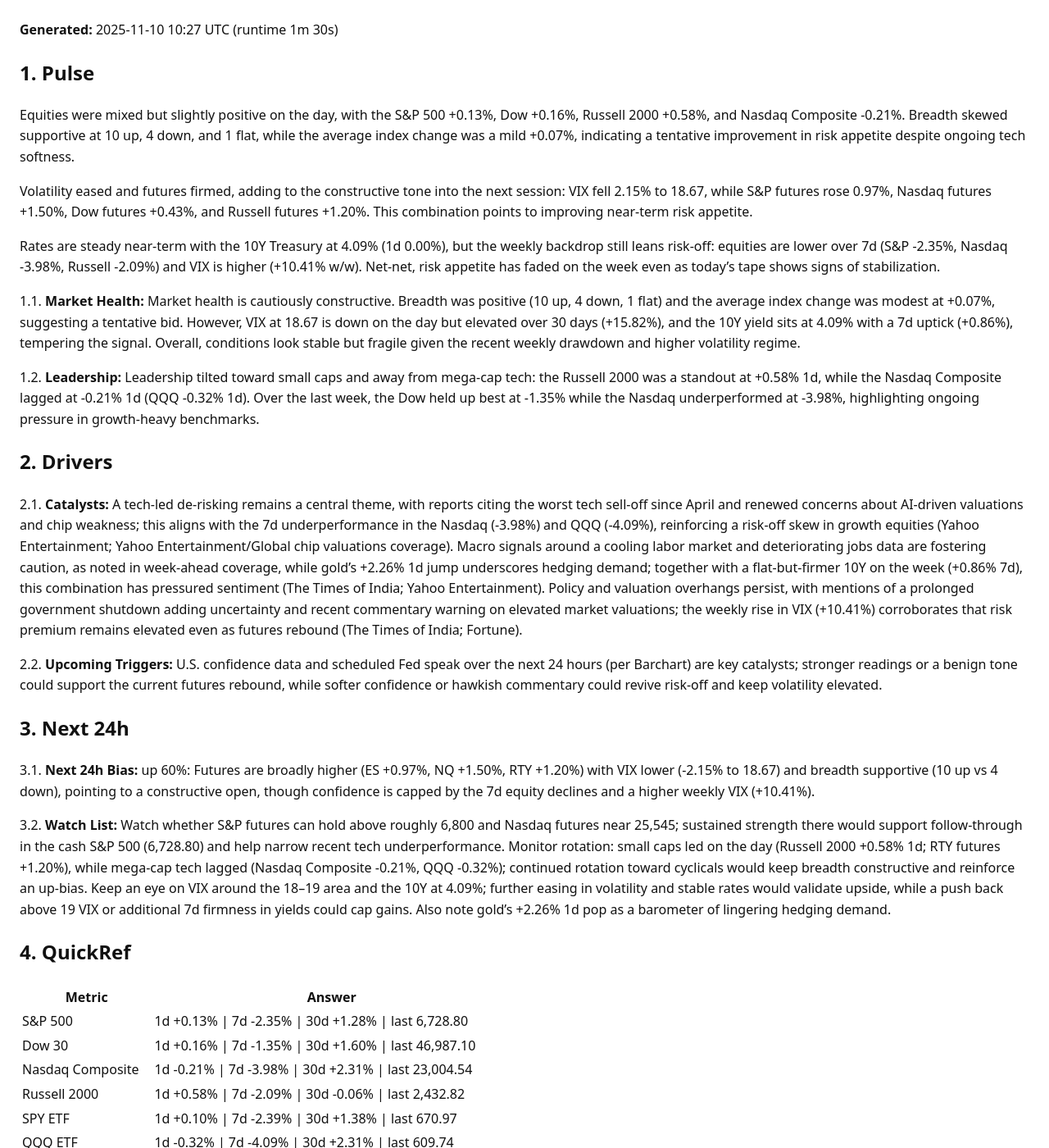
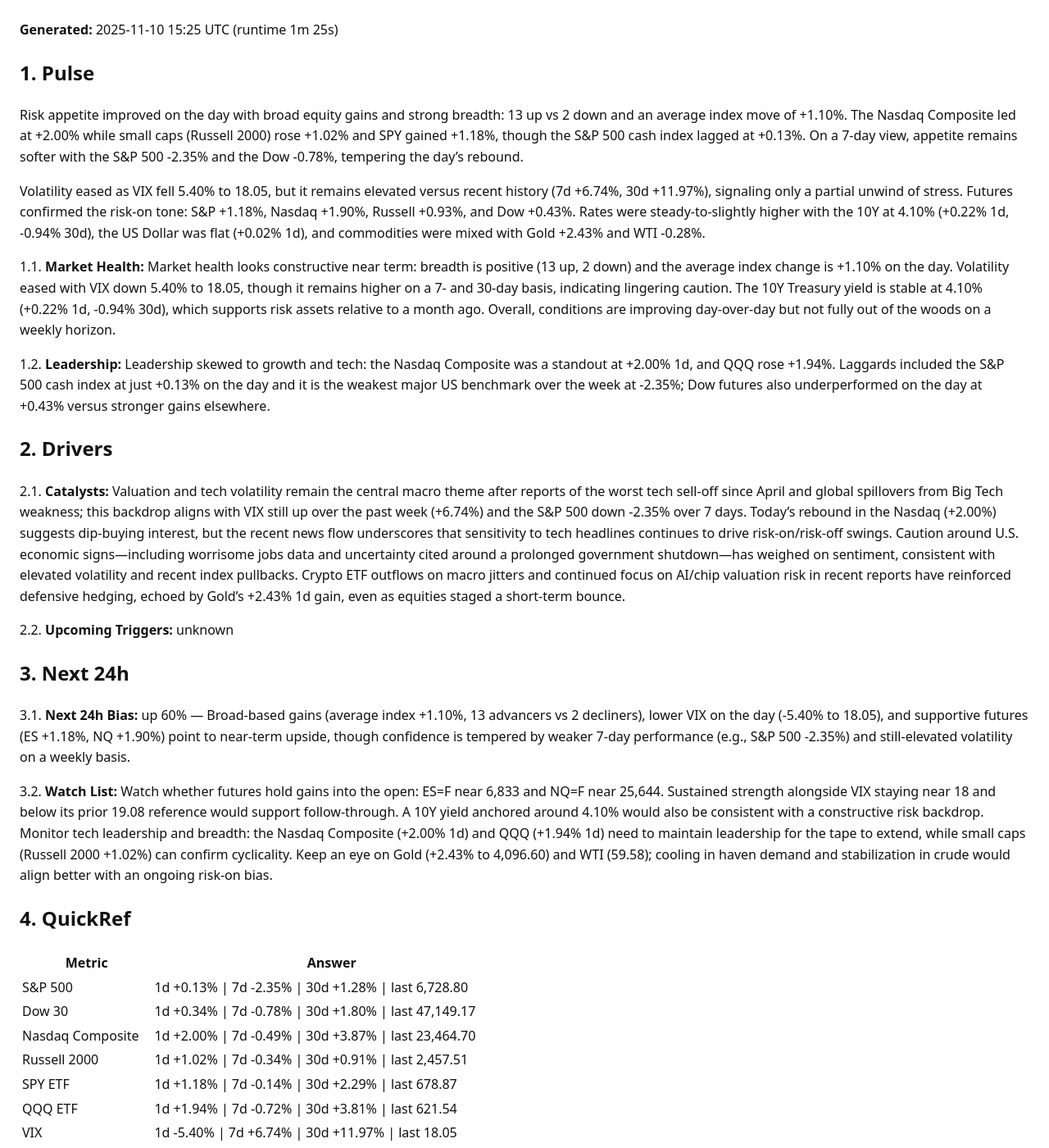
Before and after one commit to ryness/stonks, a Jekyll site: the page built from _reports/GODSEYE.md, in a window 1280 px wide and 1400 px high. Shown: the whole window at 82% size. Built offline with Jekyll 4.4.1, drawn with Linux system fonts in a browser that asks for light colours; some of the changed text lies outside the part shown.

Commit message:
Update report: rotation+GodsEye

```diff
--- a/_reports/GODSEYE.md
+++ b/_reports/GODSEYE.md
@@ -3,34 +3,32 @@ layout: default
 title: "GodsEye Market Report"
 ticker: "GODSEYE"
 date: 2025-11-10
-generated_at: 2025-11-10T10:27:41.708628+00:00
-runtime_seconds: 90.33
+generated_at: 2025-11-10T15:25:28.496735+00:00
+runtime_seconds: 84.65
 raw_markdown: |
-  **Generated:** <time class="js-local-time" datetime="2025-11-10T10:27:41.708628+00:00">2025-11-10 10:27 UTC</time> (runtime 1m 30s)
+  **Generated:** <time class="js-local-time" datetime="2025-11-10T15:25:28.496735+00:00">2025-11-10 15:25 UTC</time> (runtime 1m 25s)
 
   ## 1. Pulse
 
-  Equities were mixed but slightly positive on the day, with the S&P 500 +0.13%, Dow +0.16%, Russell 2000 +0.58%, and Nasdaq Composite -0.21%. Breadth skewed supportive at 10 up, 4 down, and 1 flat, while the average index change was a mild +0.07%, indicating a tentative improvement in risk appetite despite ongoing tech softness.
+  Risk appetite improved on the day with broad equity gains and strong breadth: 13 up vs 2 down and an average index move of +1.10%. The Nasdaq Composite led at +2.00% while small caps (Russell 2000) rose +1.02% and SPY gained +1.18%, though the S&P 500 cash index lagged at +0.13%. On a 7-day view, appetite remains softer with the S&P 500 -2.35% and the Dow -0.78%, tempering the day’s rebound.
 
-  Volatility eased and futures firmed, adding to the constructive tone into the next session: VIX fell 2.15% to 18.67, while S&P futures rose 0.97%, Nasdaq futures +1.50%, Dow futures +0.43%, and Russell futures +1.20%. This combination points to improving near-term risk appetite.
+  Volatility eased as VIX fell 5.40% to 18.05, but it remains elevated versus recent history (7d +6.74%, 30d +11.97%), signaling only a partial unwind of stress. Futures confirmed the risk-on tone: S&P +1.18%, Nasdaq +1.90%, Russell +0.93%, and Dow +0.43%. Rates were steady-to-slightly higher with the 10Y at 4.10% (+0.22% 1d, -0.94% 30d), the US Dollar was flat (+0.02% 1d), and commodities were mixed with Gold +2.43% and WTI -0.28%.
 
-  Rates are steady near-term with the 10Y Treasury at 4.09% (1d 0.00%), but the weekly backdrop still leans risk-off: equities are lower over 7d (S&P -2.35%, Nasdaq -3.98%, Russell -2.09%) and VIX is higher (+10.41% w/w). Net-net, risk appetite has faded on the week even as today’s tape shows signs of stabilization.
+  1.1. **Market Health:** Market health looks constructive near term: breadth is positive (13 up, 2 down) and the average index change is +1.10% on the day. Volatility eased with VIX down 5.40% to 18.05, though it remains higher on a 7- and 30-day basis, indicating lingering caution. The 10Y Treasury yield is stable at 4.10% (+0.22% 1d, -0.94% 30d), which supports risk assets relative to a month ago. Overall, conditions are improving day-over-day but not fully out of the woods on a weekly horizon.
 
-  1.1. **Market Health:** Market health is cautiously constructive. Breadth was positive (10 up, 4 down, 1 flat) and the average index change was modest at +0.07%, suggesting a tentative bid. However, VIX at 18.67 is down on the day but elevated over 30 days (+15.82%), and the 10Y yield sits at 4.09% with a 7d uptick (+0.86%), tempering the signal. Overall, conditions look stable but fragile given the recent weekly drawdown and higher volatility regime.
-
-  1.2. **Leadership:** Leadership tilted toward small caps and away from mega-cap tech: the Russell 2000 was a standout at +0.58% 1d, while the Nasdaq Composite lagged at -0.21% 1d (QQQ -0.32% 1d). Over the last week, the Dow held up best at -1.35% while the Nasdaq underperformed at -3.98%, highlighting ongoing pressure in growth-heavy benchmarks.
+  1.2. **Leadership:** Leadership skewed to growth and tech: the Nasdaq Composite was a standout at +2.00% 1d, and QQQ rose +1.94%. Laggards included the S&P 500 cash index at just +0.13% on the day and it is the weakest major US benchmark over the week at -2.35%; Dow futures also underperformed on the day at +0.43% versus stronger gains elsewhere.
 
   ## 2. Drivers
 
-  2.1. **Catalysts:** A tech-led de-risking remains a central theme, with reports citing the worst tech sell-off since April and renewed concerns about AI-driven valuations and chip weakness; this aligns with the 7d underperformance in the Nasdaq (-3.98%) and QQQ (-4.09%), reinforcing a risk-off skew in growth equities (Yahoo Entertainment; Yahoo Entertainment/Global chip valuations coverage). Macro signals around a cooling labor market and deteriorating jobs data are fostering caution, as noted in week-ahead coverage, while gold’s +2.26% 1d jump underscores hedging demand; together with a flat-but-firmer 10Y on the week (+0.86% 7d), this combination has pressured sentiment (The Times of India; Yahoo Entertainment). Policy and valuation overhangs persist, with mentions of a prolonged government shutdown adding uncertainty and recent commentary warning on elevated market valuations; the weekly rise in VIX (+10.41%) corroborates that risk premium remains elevated even as futures rebound (The Times of India; Fortune).
+  2.1. **Catalysts:** Valuation and tech volatility remain the central macro theme after reports of the worst tech sell-off since April and global spillovers from Big Tech weakness; this backdrop aligns with VIX still up over the past week (+6.74%) and the S&P 500 down -2.35% over 7 days. Today’s rebound in the Nasdaq (+2.00%) suggests dip-buying interest, but the recent news flow underscores that sensitivity to tech headlines continues to drive risk-on/risk-off swings. Caution around U.S. economic signs—including worrisome jobs data and uncertainty cited around a prolonged government shutdown—has weighed on sentiment, consistent with elevated volatility and recent index pullbacks. Crypto ETF outflows on macro jitters and continued focus on AI/chip valuation risk in recent reports have reinforced defensive hedging, echoed by Gold’s +2.43% 1d gain, even as equities staged a short-term bounce.
 
-  2.2. **Upcoming Triggers:** U.S. confidence data and scheduled Fed speak over the next 24 hours (per Barchart) are key catalysts; stronger readings or a benign tone could support the current futures rebound, while softer confidence or hawkish commentary could revive risk-off and keep volatility elevated.
+  2.2. **Upcoming Triggers:** unknown
 
   ## 3. Next 24h
 
-  3.1. **Next 24h Bias:** up 60%: Futures are broadly higher (ES +0.97%, NQ +1.50%, RTY +1.20%) with VIX lower (-2.15% to 18.67) and breadth supportive (10 up vs 4 down), pointing to a constructive open, though confidence is capped by the 7d equity declines and a higher weekly VIX (+10.41%).
+  3.1. **Next 24h Bias:** up 60% — Broad-based gains (average index +1.10%, 13 advancers vs 2 decliners), lower VIX on the day (-5.40% to 18.05), and supportive futures (ES +1.18%, NQ +1.90%) point to near-term upside, though confidence is tempered by weaker 7-day performance (e.g., S&P 500 -2.35%) and still-elevated volatility on a weekly basis.
 
-  3.2. **Watch List:** Watch whether S&P futures can hold above roughly 6,800 and Nasdaq futures near 25,545; sustained strength there would support follow-through in the cash S&P 500 (6,728.80) and help narrow recent tech underperformance. Monitor rotation: small caps led on the day (Russell 2000 +0.58% 1d; RTY futures +1.20%), while mega-cap tech lagged (Nasdaq Composite -0.21%, QQQ -0.32%); continued rotation toward cyclicals would keep breadth constructive and reinforce an up-bias. Keep an eye on VIX around the 18–19 area and the 10Y at 4.09%; further easing in volatility and stable rates would validate upside, while a push back above 19 VIX or additional 7d firmness in yields could cap gains. Also note gold’s +2.26% 1d pop as a barometer of lingering hedging demand.
+  3.2. **Watch List:** Watch whether futures hold gains into the open: ES=F near 6,833 and NQ=F near 25,644. Sustained strength alongside VIX staying near 18 and below its prior 19.08 reference would support follow-through. A 10Y yield anchored around 4.10% would also be consistent with a constructive risk backdrop. Monitor tech leadership and breadth: the Nasdaq Composite (+2.00% 1d) and QQQ (+1.94% 1d) need to maintain leadership for the tape to extend, while small caps (Russell 2000 +1.02%) can confirm cyclicality. Keep an eye on Gold (+2.43% to 4,096.60) and WTI (59.58); cooling in haven demand and stabilization in crude would align better with an ongoing risk-on bias.
 
   ## 4. QuickRef
 
@@ -39,20 +37,20 @@ raw_markdown: |
   <thead><tr><th>Metric</th><th>Answer</th></tr></thead>
   <tbody>
   <tr><td>S&amp;P 500</td><td>1d +0.13% | 7d -2.35% | 30d +1.28% | last 6,728.80</td></tr>
-  <tr><td>Dow 30</td><td>1d +0.16% | 7d -1.35% | 30d +1.60% | last 46,987.10</td></tr>
-  <tr><td>Nasdaq Composite</td><td>1d -0.21% | 7d -3.98% | 30d +2.31% | last 23,004.54</td></tr>
-  <tr><td>Russell 2000</td><td>1d +0.58% | 7d -2.09% | 30d -0.06% | last 2,432.82</td></tr>
-  <tr><td>SPY ETF</td><td>1d +0.10% | 7d -2.39% | 30d +1.38% | last 670.97</td></tr>
-  <tr><td>QQQ ETF</td><td>1d -0.32% | 7d -4.09% | 30d +2.31% | last 609.74</td></tr>
-  <tr><td>VIX</td><td>1d -2.15% | 7d +10.41% | 30d +15.82% | last 18.67</td></tr>
-  <tr><td>S&amp;P Fut</td><td>1d +0.97% | 7d -0.53% | 30d +1.58% | last 6,819.25</td></tr>
-  <tr><td>Nasdaq Fut</td><td>1d +1.50% | 7d -1.31% | 30d +2.85% | last 25,544.75</td></tr>
-  <tr><td>Dow Fut</td><td>1d +0.43% | 7d -0.81% | 30d +1.45% | last 47,289.00</td></tr>
-  <tr><td>Russell Fut</td><td>1d +1.20% | 7d -0.23% | 30d +0.78% | last 2,469.80</td></tr>
-  <tr><td>10Y Treasury</td><td>1d +0.00% | 7d +0.86% | 30d -2.25% | last 4.09</td></tr>
-  <tr><td>Gold Fut</td><td>1d +2.26% | 7d +2.21% | 30d +7.04% | last 4,089.90</td></tr>
-  <tr><td>WTI Crude</td><td>1d +0.87% | 7d -0.50% | 30d -5.01% | last 60.27</td></tr>
-  <tr><td>US Dollar</td><td>1d -0.05% | 7d +0.02% | 30d +1.67% | last 99.55</td></tr>
+  <tr><td>Dow 30</td><td>1d +0.34% | 7d -0.78% | 30d +1.80% | last 47,149.17</td></tr>
+  <tr><td>Nasdaq Composite</td><td>1d +2.00% | 7d -0.49% | 30d +3.87% | last 23,464.70</td></tr>
+  <tr><td>Russell 2000</td><td>1d +1.02% | 7d -0.34% | 30d +0.91% | last 2,457.51</td></tr>
+  <tr><td>SPY ETF</td><td>1d +1.18% | 7d -0.14% | 30d +2.29% | last 678.87</td></tr>
+  <tr><td>QQQ ETF</td><td>1d +1.94% | 7d -0.72% | 30d +3.81% | last 621.54</td></tr>
+  <tr><td>VIX</td><td>1d -5.40% | 7d +6.74% | 30d +11.97% | last 18.05</td></tr>
+  <tr><td>S&amp;P Fut</td><td>1d +1.18% | 7d -0.32% | 30d +1.78% | last 6,833.25</td></tr>
+  <tr><td>Nasdaq Fut</td><td>1d +1.90% | 7d -0.92% | 30d +3.25% | last 25,644.00</td></tr>
+  <tr><td>Dow Fut</td><td>1d +0.43% | 7d -0.82% | 30d +1.45% | last 47,286.00</td></tr>
+  <tr><td>Russell Fut</td><td>1d +0.93% | 7d -0.50% | 30d +0.51% | last 2,463.20</td></tr>
+  <tr><td>10Y Treasury</td><td>1d +0.22% | 7d +0.22% | 30d -0.94% | last 4.10</td></tr>
+  <tr><td>Gold Fut</td><td>1d +2.43% | 7d +2.38% | 30d +7.22% | last 4,096.60</td></tr>
+  <tr><td>WTI Crude</td><td>1d -0.28% | 7d -1.63% | 30d -6.10% | last 59.58</td></tr>
+  <tr><td>US Dollar</td><td>1d +0.02% | 7d +0.09% | 30d +1.75% | last 99.62</td></tr>
   </tbody></table>
   </div>
 
@@ -74,7 +72,7 @@ raw_markdown: |
   Computed 15 benchmark series; building quick facts...
   Market headlines search -&gt; US stock market today
   NewsAPI search: GET https://newsapi.org/v2/everything?q=US+stock+market+today&amp;pageSize=5&amp;language=en&amp;sortBy=publishedAt&amp;apiKey=%2A%2A%2A
-      newsapi: 4 result(s)
+      newsapi: 5 result(s)
   Market headlines search -&gt; S&amp;P 500 futures outlook
   NewsAPI search: GET https://newsapi.org/v2/everything?q=S%26P+500+futures+outlook&amp;pageSize=5&amp;language=en&amp;sortBy=publishedAt&amp;apiKey=%2A%2A%2A
       newsapi: 5 result(s)
@@ -121,31 +119,29 @@ raw_markdown: |
   </details>
 ---
 
-**Generated:** <time class="js-local-time" datetime="2025-11-10T10:27:41.708628+00:00">2025-11-10 10:27 UTC</time> (runtime 1m 30s)
+**Generated:** <time class="js-local-time" datetime="2025-11-10T15:25:28.496735+00:00">2025-11-10 15:25 UTC</time> (runtime 1m 25s)
 
 ## 1. Pulse
 
-Equities were mixed but slightly positive on the day, with the S&P 500 +0.13%, Dow +0.16%, Russell 2000 +0.58%, and Nasdaq Composite -0.21%. Breadth skewed supportive at 10 up, 4 down, and 1 flat, while the average index change was a mild +0.07%, indicating a tentative improvement in risk appetite despite ongoing tech softness.
+Risk appetite improved on the day with broad equity gains and strong breadth: 13 up vs 2 down and an average index move of +1.10%. The Nasdaq Composite led at +2.00% while small caps (Russell 2000) rose +1.02% and SPY gained +1.18%, though the S&P 500 cash index lagged at +0.13%. On a 7-day view, appetite remains softer with the S&P 500 -2.35% and the Dow -0.78%, tempering the day’s rebound.
 
-Volatility eased and futures firmed, adding to the constructive tone into the next session: VIX fell 2.15% to 18.67, while S&P futures rose 0.97%, Nasdaq futures +1.50%, Dow futures +0.43%, and Russell futures +1.20%. This combination points to improving near-term risk appetite.
+Volatility eased as VIX fell 5.40% to 18.05, but it remains elevated versus recent history (7d +6.74%, 30d +11.97%), signaling only a partial unwind of stress. Futures confirmed the risk-on tone: S&P +1.18%, Nasdaq +1.90%, Russell +0.93%, and Dow +0.43%. Rates were steady-to-slightly higher with the 10Y at 4.10% (+0.22% 1d, -0.94% 30d), the US Dollar was flat (+0.02% 1d), and commodities were mixed with Gold +2.43% and WTI -0.28%.
 
-Rates are steady near-term with the 10Y Treasury at 4.09% (1d 0.00%), but the weekly backdrop still leans risk-off: equities are lower over 7d (S&P -2.35%, Nasdaq -3.98%, Russell -2.09%) and VIX is higher (+10.41% w/w). Net-net, risk appetite has faded on the week even as today’s tape shows signs of stabilization.
+1.1. **Market Health:** Market health looks constructive near term: breadth is positive (13 up, 2 down) and the average index change is +1.10% on the day. Volatility eased with VIX down 5.40% to 18.05, though it remains higher on a 7- and 30-day basis, indicating lingering caution. The 10Y Treasury yield is stable at 4.10% (+0.22% 1d, -0.94% 30d), which supports risk assets relative to a month ago. Overall, conditions are improving day-over-day but not fully out of the woods on a weekly horizon.
 
-1.1. **Market Health:** Market health is cautiously constructive. Breadth was positive (10 up, 4 down, 1 flat) and the average index change was modest at +0.07%, suggesting a tentative bid. However, VIX at 18.67 is down on the day but elevated over 30 days (+15.82%), and the 10Y yield sits at 4.09% with a 7d uptick (+0.86%), tempering the signal. Overall, conditions look stable but fragile given the recent weekly drawdown and higher volatility regime.
-
-1.2. **Leadership:** Leadership tilted toward small caps and away from mega-cap tech: the Russell 2000 was a standout at +0.58% 1d, while the Nasdaq Composite lagged at -0.21% 1d (QQQ -0.32% 1d). Over the last week, the Dow held up best at -1.35% while the Nasdaq underperformed at -3.98%, highlighting ongoing pressure in growth-heavy benchmarks.
+1.2. **Leadership:** Leadership skewed to growth and tech: the Nasdaq Composite was a standout at +2.00% 1d, and QQQ rose +1.94%. Laggards included the S&P 500 cash index at just +0.13% on the day and it is the weakest major US benchmark over the week at -2.35%; Dow futures also underperformed on the day at +0.43% versus stronger gains elsewhere.
 
 ## 2. Drivers
 
-2.1. **Catalysts:** A tech-led de-risking remains a central theme, with reports citing the worst tech sell-off since April and renewed concerns about AI-driven valuations and chip weakness; this aligns with the 7d underperformance in the Nasdaq (-3.98%) and QQQ (-4.09%), reinforcing a risk-off skew in growth equities (Yahoo Entertainment; Yahoo Entertainment/Global chip valuations coverage). Macro signals around a cooling labor market and deteriorating jobs data are fostering caution, as noted in week-ahead coverage, while gold’s +2.26% 1d jump underscores hedging demand; together with a flat-but-firmer 10Y on the week (+0.86% 7d), this combination has pressured sentiment (The Times of India; Yahoo Entertainment). Policy and valuation overhangs persist, with mentions of a prolonged government shutdown adding uncertainty and recent commentary warning on elevated market valuations; the weekly rise in VIX (+10.41%) corroborates that risk premium remains elevated even as futures rebound (The Times of India; Fortune).
+2.1. **Catalysts:** Valuation and tech volatility remain the central macro theme after reports of the worst tech sell-off since April and global spillovers from Big Tech weakness; this backdrop aligns with VIX still up over the past week (+6.74%) and the S&P 500 down -2.35% over 7 days. Today’s rebound in the Nasdaq (+2.00%) suggests dip-buying interest, but the recent news flow underscores that sensitivity to tech headlines continues to drive risk-on/risk-off swings. Caution around U.S. economic signs—including worrisome jobs data and uncertainty cited around a prolonged government shutdown—has weighed on sentiment, consistent with elevated volatility and recent index pullbacks. Crypto ETF outflows on macro jitters and continued focus on AI/chip valuation risk in recent reports have reinforced defensive hedging, echoed by Gold’s +2.43% 1d gain, even as equities staged a short-term bounce.
 
-2.2. **Upcoming Triggers:** U.S. confidence data and scheduled Fed speak over the next 24 hours (per Barchart) are key catalysts; stronger readings or a benign tone could support the current futures rebound, while softer confidence or hawkish commentary could revive risk-off and keep volatility elevated.
+2.2. **Upcoming Triggers:** unknown
 
 ## 3. Next 24h
 
-3.1. **Next 24h Bias:** up 60%: Futures are broadly higher (ES +0.97%, NQ +1.50%, RTY +1.20%) with VIX lower (-2.15% to 18.67) and breadth supportive (10 up vs 4 down), pointing to a constructive open, though confidence is capped by the 7d equity declines and a higher weekly VIX (+10.41%).
+3.1. **Next 24h Bias:** up 60% — Broad-based gains (average index +1.10%, 13 advancers vs 2 decliners), lower VIX on the day (-5.40% to 18.05), and supportive futures (ES +1.18%, NQ +1.90%) point to near-term upside, though confidence is tempered by weaker 7-day performance (e.g., S&P 500 -2.35%) and still-elevated volatility on a weekly basis.
 
-3.2. **Watch List:** Watch whether S&P futures can hold above roughly 6,800 and Nasdaq futures near 25,545; sustained strength there would support follow-through in the cash S&P 500 (6,728.80) and help narrow recent tech underperformance. Monitor rotation: small caps led on the day (Russell 2000 +0.58% 1d; RTY futures +1.20%), while mega-cap tech lagged (Nasdaq Composite -0.21%, QQQ -0.32%); continued rotation toward cyclicals would keep breadth constructive and reinforce an up-bias. Keep an eye on VIX around the 18–19 area and the 10Y at 4.09%; further easing in volatility and stable rates would validate upside, while a push back above 19 VIX or additional 7d firmness in yields could cap gains. Also note gold’s +2.26% 1d pop as a barometer of lingering hedging demand.
+3.2. **Watch List:** Watch whether futures hold gains into the open: ES=F near 6,833 and NQ=F near 25,644. Sustained strength alongside VIX staying near 18 and below its prior 19.08 reference would support follow-through. A 10Y yield anchored around 4.10% would also be consistent with a constructive risk backdrop. Monitor tech leadership and breadth: the Nasdaq Composite (+2.00% 1d) and QQQ (+1.94% 1d) need to maintain leadership for the tape to extend, while small caps (Russell 2000 +1.02%) can confirm cyclicality. Keep an eye on Gold (+2.43% to 4,096.60) and WTI (59.58); cooling in haven demand and stabilization in crude would align better with an ongoing risk-on bias.
 
 ## 4. QuickRef
 
@@ -154,20 +150,20 @@ Rates are steady near-term with the 10Y Treasury at 4.09% (1d 0.00%), but the we
 <thead><tr><th>Metric</th><th>Answer</th></tr></thead>
 <tbody>
 <tr><td>S&amp;P 500</td><td>1d +0.13% | 7d -2.35% | 30d +1.28% | last 6,728.80</td></tr>
-<tr><td>Dow 30</td><td>1d +0.16% | 7d -1.35% | 30d +1.60% | last 46,987.10</td></tr>
-<tr><td>Nasdaq Composite</td><td>1d -0.21% | 7d -3.98% | 30d +2.31% | last 23,004.54</td></tr>
-<tr><td>Russell 2000</td><td>1d +0.58% | 7d -2.09% | 30d -0.06% | last 2,432.82</td></tr>
-<tr><td>SPY ETF</td><td>1d +0.10% | 7d -2.39% | 30d +1.38% | last 670.97</td></tr>
-<tr><td>QQQ ETF</td><td>1d -0.32% | 7d -4.09% | 30d +2.31% | last 609.74</td></tr>
-<tr><td>VIX</td><td>1d -2.15% | 7d +10.41% | 30d +15.82% | last 18.67</td></tr>
-<tr><td>S&amp;P Fut</td><td>1d +0.97% | 7d -0.53% | 30d +1.58% | last 6,819.25</td></tr>
-<tr><td>Nasdaq Fut</td><td>1d +1.50% | 7d -1.31% | 30d +2.85% | last 25,544.75</td></tr>
-<tr><td>Dow Fut</td><td>1d +0.43% | 7d -0.81% | 30d +1.45% | last 47,289.00</td></tr>
-<tr><td>Russell Fut</td><td>1d +1.20% | 7d -0.23% | 30d +0.78% | last 2,469.80</td></tr>
-<tr><td>10Y Treasury</td><td>1d +0.00% | 7d +0.86% | 30d -2.25% | last 4.09</td></tr>
-<tr><td>Gold Fut</td><td>1d +2.26% | 7d +2.21% | 30d +7.04% | last 4,089.90</td></tr>
-<tr><td>WTI Crude</td><td>1d +0.87% | 7d -0.50% | 30d -5.01% | last 60.27</td></tr>
-<tr><td>US Dollar</td><td>1d -0.05% | 7d +0.02% | 30d +1.67% | last 99.55</td></tr>
+<tr><td>Dow 30</td><td>1d +0.34% | 7d -0.78% | 30d +1.80% | last 47,149.17</td></tr>
+<tr><td>Nasdaq Composite</td><td>1d +2.00% | 7d -0.49% | 30d +3.87% | last 23,464.70</td></tr>
+<tr><td>Russell 2000</td><td>1d +1.02% | 7d -0.34% | 30d +0.91% | last 2,457.51</td></tr>
+<tr><td>SPY ETF</td><td>1d +1.18% | 7d -0.14% | 30d +2.29% | last 678.87</td></tr>
+<tr><td>QQQ ETF</td><td>1d +1.94% | 7d -0.72% | 30d +3.81% | last 621.54</td></tr>
+<tr><td>VIX</td><td>1d -5.40% | 7d +6.74% | 30d +11.97% | last 18.05</td></tr>
+<tr><td>S&amp;P Fut</td><td>1d +1.18% | 7d -0.32% | 30d +1.78% | last 6,833.25</td></tr>
+<tr><td>Nasdaq Fut</td><td>1d +1.90% | 7d -0.92% | 30d +3.25% | last 25,644.00</td></tr>
+<tr><td>Dow Fut</td><td>1d +0.43% | 7d -0.82% | 30d +1.45% | last 47,286.00</td></tr>
+<tr><td>Russell Fut</td><td>1d +0.93% | 7d -0.50% | 30d +0.51% | last 2,463.20</td></tr>
+<tr><td>10Y Treasury</td><td>1d +0.22% | 7d +0.22% | 30d -0.94% | last 4.10</td></tr>
+<tr><td>Gold Fut</td><td>1d +2.43% | 7d +2.38% | 30d +7.22% | last 4,096.60</td></tr>
+<tr><td>WTI Crude</td><td>1d -0.28% | 7d -1.63% | 30d -6.10% | last 59.58</td></tr>
+<tr><td>US Dollar</td><td>1d +0.02% | 7d +0.09% | 30d +1.75% | last 99.62</td></tr>
 </tbody></table>
 </div>
 
@@ -189,7 +185,7 @@ Collecting benchmark performance for GodsEye...
 Computed 15 benchmark series; building quick facts...
 Market headlines search -&gt; US stock market today
 NewsAPI search: GET https://newsapi.org/v2/everything?q=US+stock+market+today&amp;pageSize=5&amp;language=en&amp;sortBy=publishedAt&amp;apiKey=%2A%2A%2A
-    newsapi: 4 result(s)
+    newsapi: 5 result(s)
 Market headlines search -&gt; S&amp;P 500 futures outlook
 NewsAPI search: GET https://newsapi.org/v2/everything?q=S%26P+500+futures+outlook&amp;pageSize=5&amp;language=en&amp;sortBy=publishedAt&amp;apiKey=%2A%2A%2A
     newsapi: 5 result(s)
```
Also changed, not shown: _reports/META.md (+41 -41 lines), 1 other file.
